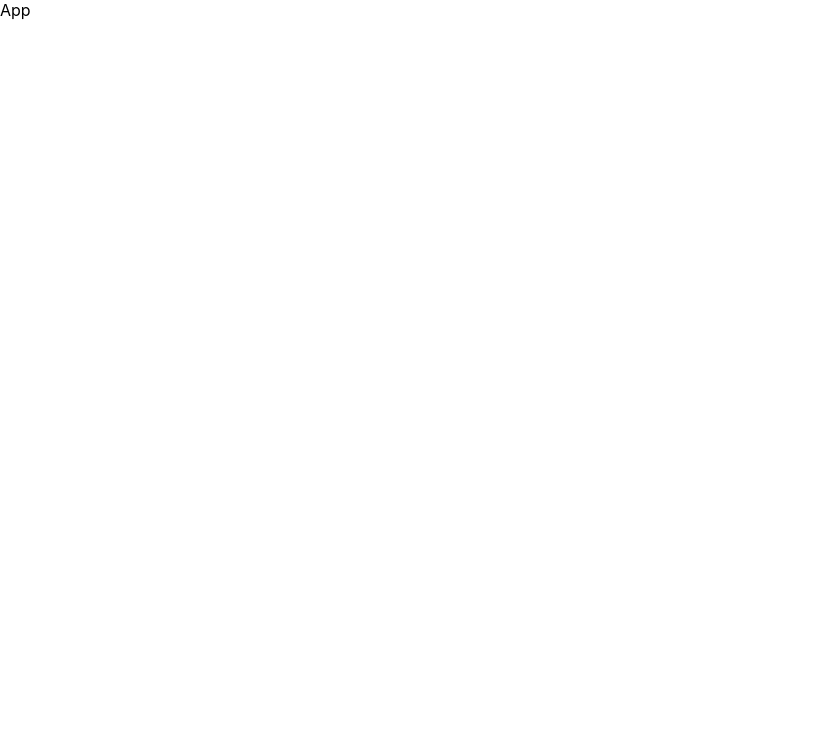
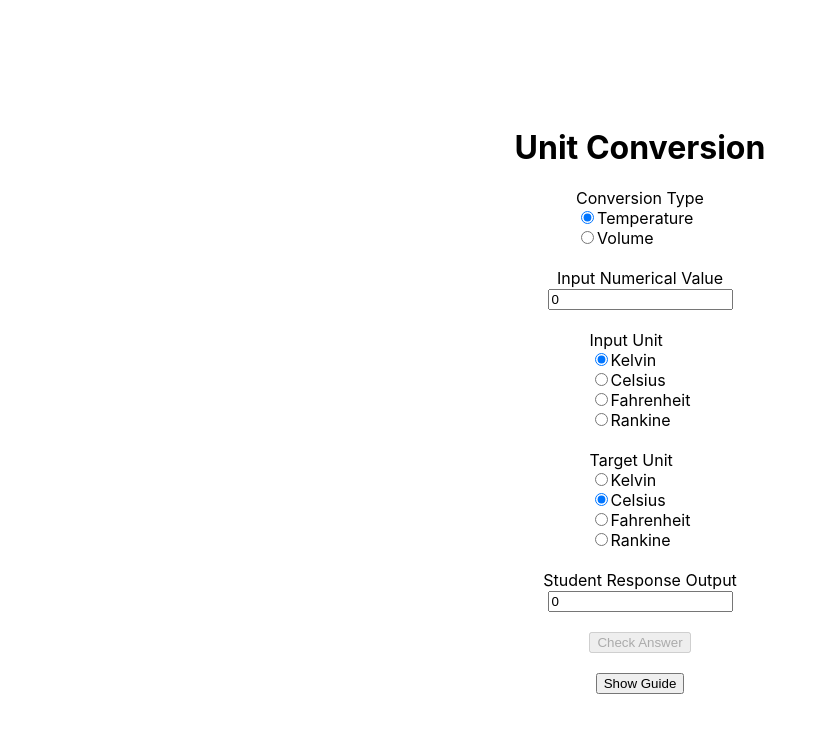
Before and after one commit to Kevin1289/unit-conversion-frontend, a React (Create React App) app: page / in a window 1280 px wide. Shown: the top 732 px of the page, without its empty margins (0-827 px from the left). Built offline with nearby package versions, Linux system fonts and the light colour scheme.

Commit message:
feat: build application hompage and unit conversion funcitonality

```diff
--- a/src/App.js
+++ b/src/App.js
@@ -1,8 +1,9 @@
 import './App.css';
 import React from 'react';
+import UnitConversion from './components//unitConversion/UnitConversion';
 
 function App() {
-  return <div>App</div>;
+  return <UnitConversion />;
 }
 
 export default App;
--- /dev/null
+++ b/src/components/unitConversion/UnitConversion.css
@@ -0,0 +1,19 @@
+.container {
+  display: flex;
+  flex-direction: column;
+  align-items: center;
+  justify-content: center;
+  height: 100vh;
+}
+
+.background-correct {
+  background-color: lightgreen;
+}
+
+.background-incorrect {
+  background-color: lightcoral;
+}
+
+.background-invalid {
+  background-color: lightgray;
+}
--- /dev/null
+++ b/src/components/unitConversion/UnitConversion.jsx
@@ -0,0 +1,140 @@
+import React from 'react';
+import RadioSelection from '../radioSelection/RadioSelection';
+import NumericInput from '../numericInput/NumericInput';
+import './UnitConversion.css';
+
+// enum for correct, incorrect, and invalid
+const Status = {
+  CORRECT: 'Correct',
+  INCORRECT: 'Incorrect',
+  INVALID: 'Invalid'
+};
+
+const UnitConversion = () => {
+  const conversionTypes = ['Temperature', 'Volume'];
+  const temperatureUnits = ['Kelvin', 'Celsius', 'Fahrenheit', 'Rankine'];
+  const volumeUnits = ['Liters', 'Tablespoons', 'Cubic-Inches', 'Cups', 'Cubic-Feet', 'Gallons'];
+  const [conversionType, setConversionType] = React.useState('Temperature');
+  const [inputValue, setInputValue] = React.useState(0);
+  const [inputUnit, setInputUnit] = React.useState('Kelvin');
+  const [targetUnit, setTargetUnit] = React.useState('Celsius');
+  const [studentResponse, setStudentResponse] = React.useState(0);
+  const [conversionOutput, setConversionOutput] = React.useState(undefined);
+  const [showGuide, setShowGuide] = React.useState(false);
+
+  const handleConversionTypeChange = (event) => {
+    const newConversionType = event.target.value;
+    setConversionType(newConversionType);
+    setInputUnit(newConversionType === 'Temperature' ? 'Kelvin' : 'Liters');
+    setTargetUnit(newConversionType === 'Temperature' ? 'Celsius' : 'Tablespoons');
+  };
+
+  const handleInputChange = (event) => {
+    setInputValue(event.target.value);
+  };
+
+  const handleInputUnitChange = (event) => {
+    setInputUnit(event.target.value);
+  };
+
+  const handleTargetUnitChange = (event) => {
+    setTargetUnit(event.target.value);
+  };
+
+  const handleStudentResponseChange = (event) => {
+    setStudentResponse(event.target.value);
+  };
+
+  const checkAnswer = async () => {
+    const response = await fetch(
+      `http://18.191.155.56:8080/unitconversion?type=${conversionType.toLowerCase()}&value=${inputValue}&unit=${inputUnit.toLowerCase()}&target=${targetUnit.toLowerCase()}&response=${studentResponse}`
+    );
+    const data = await response.json();
+
+    if (data.status === 'CORRECT') {
+      setConversionOutput(Status.CORRECT);
+    } else if (data.status === 'INCORRECT') {
+      setConversionOutput(Status.INCORRECT);
+    } else {
+      setConversionOutput(Status.INVALID);
+    }
+  };
+
+  const Guide = () => {
+    return (
+      <div>
+        <h2>Guide</h2>
+        <p>1. Select the conversion type (Temperature or Volume).</p>
+        <p>2. Enter the numerical value in the &quot;Input Numerical Value&quot; numericInput.</p>
+        <p>3. Select the input unit of measure.</p>
+        <p>4. Select the target unit of measure.</p>
+        <p>5. The student response output will be displayed based on the conversion.</p>
+      </div>
+    );
+  };
+
+  return (
+    <div
+      className={`container ${conversionOutput && `background-${conversionOutput.toLowerCase()}`}`}>
+      <h1>Unit Conversion</h1>
+      <RadioSelection
+        title="Conversion Type"
+        options={conversionTypes}
+        selectedOption={conversionType}
+        onChange={handleConversionTypeChange}
+        dataTestId="ConversionType"
+      />
+      <br />
+      <NumericInput
+        title="Input Numerical Value"
+        value={inputValue}
+        onChange={handleInputChange}
+        dataTestId="InputValue"
+      />
+      <br />
+      <RadioSelection
+        title="Input Unit"
+        options={conversionType === 'Temperature' ? temperatureUnits : volumeUnits}
+        selectedOption={inputUnit}
+        onChange={handleInputUnitChange}
+        dataTestId="InputUnit"
+      />
+      <br />
+      <RadioSelection
+        title="Target Unit"
+        options={conversionType === 'Temperature' ? temperatureUnits : volumeUnits}
+        selectedOption={targetUnit}
+        onChange={handleTargetUnitChange}
+        dataTestId="TargetUnit"
+      />
+      <br />
+      <NumericInput
+        title="Student Response Output"
+        value={studentResponse}
+        onChange={handleStudentResponseChange}
+        dataTestId="StudentResponse"
+      />
+      <br />
+      <button
+        onClick={checkAnswer}
+        disabled={!inputValue || !studentResponse}
+        data-testid="CheckAnswer">
+        Check Answer
+      </button>
+
+      {conversionOutput && (
+        <p>
+          Result: <b>{conversionOutput}</b>
+        </p>
+      )}
+      <br />
+      <button onClick={() => setShowGuide(!showGuide)}>
+        {showGuide ? 'Hide Guide' : 'Show Guide'}
+      </button>
+
+      {showGuide && <Guide />}
+    </div>
+  );
+};
+
+export default UnitConversion;
```
Also changed, not shown: 1 other file (tests, documents, lock files or other folders).
